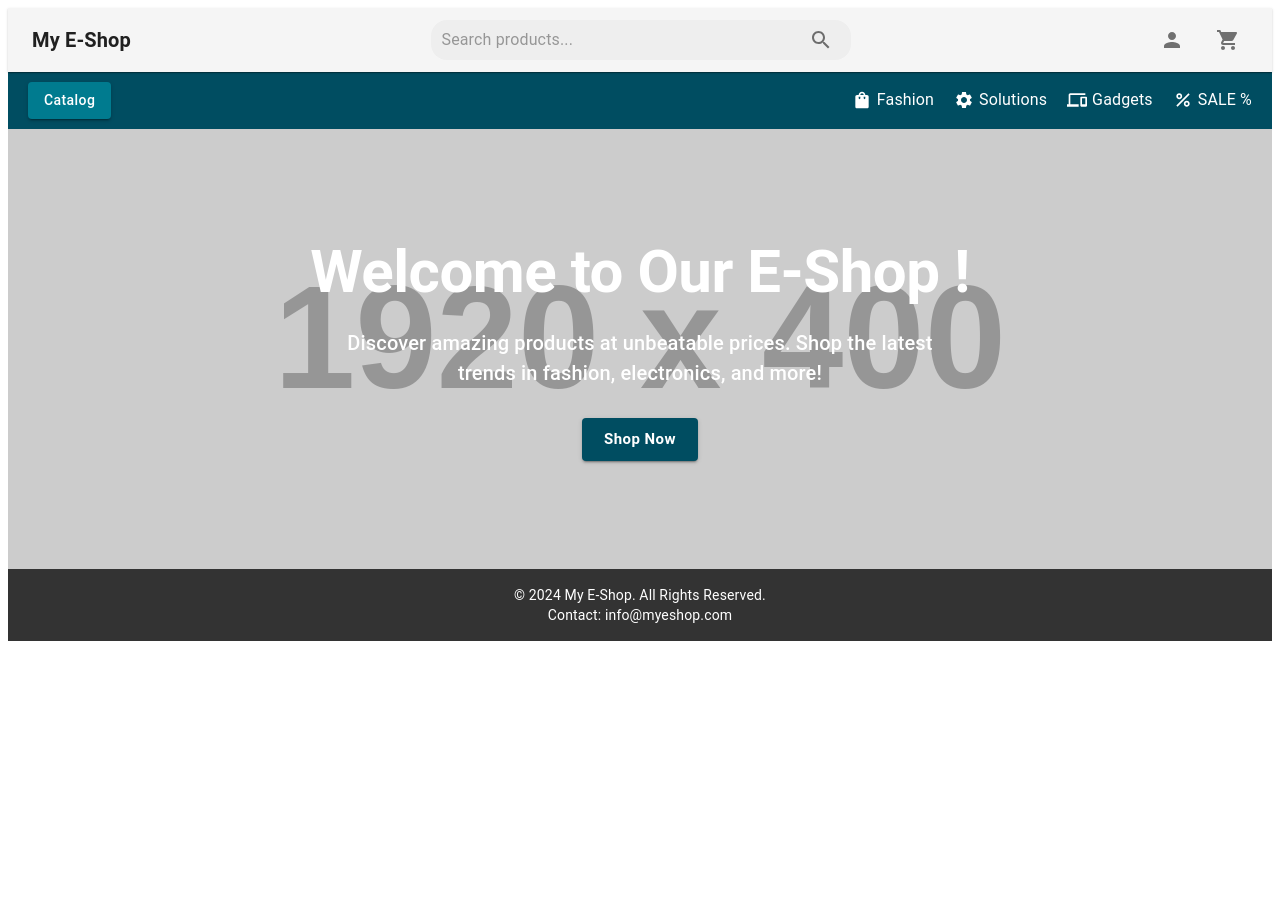
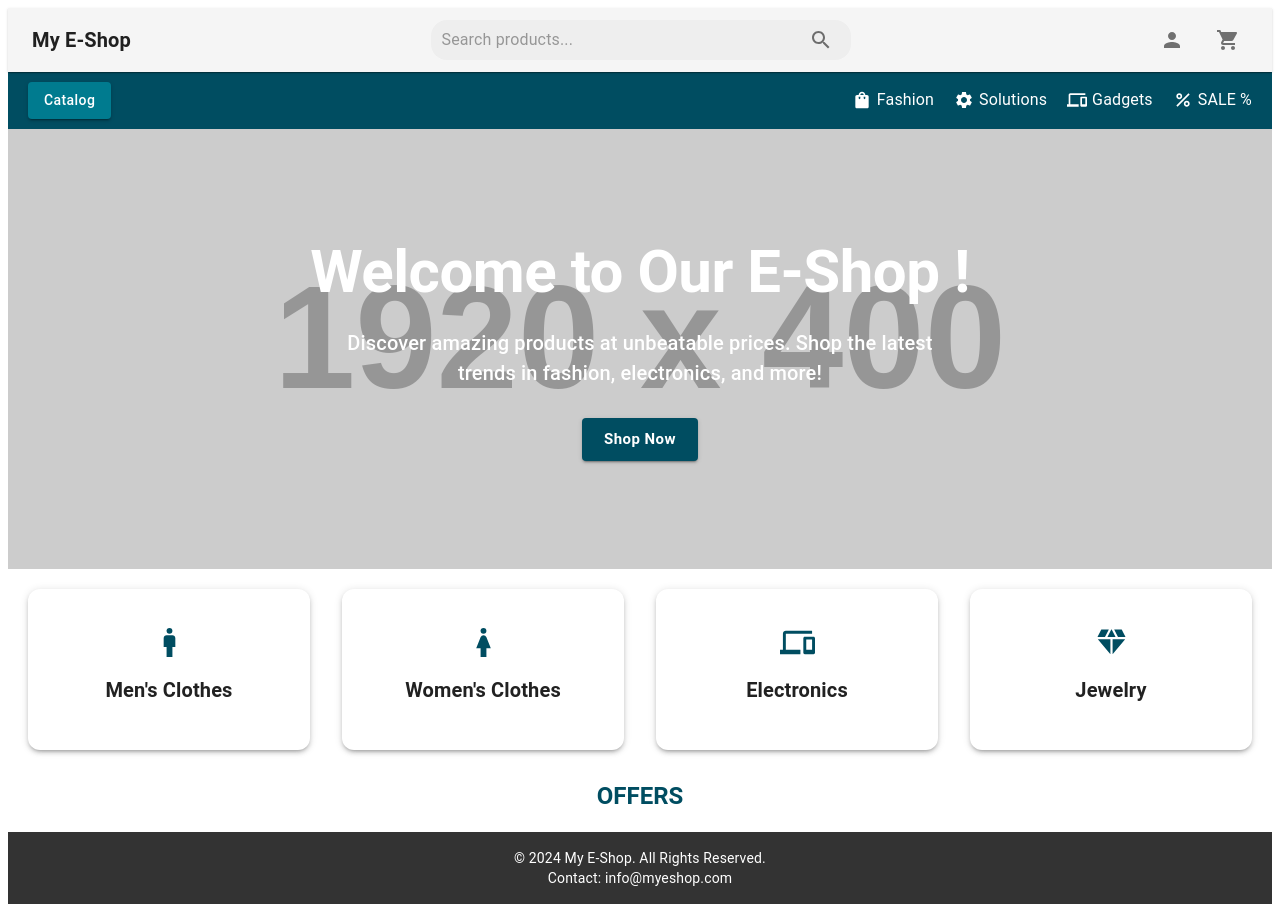
Before and after one commit to shpokas-io/e-shop-web, a React (Vite) app: page / in a window 1280 px wide. Before the commit the page ends 800 px from the top, so only its background shows below. Built offline with nearby package versions, Linux system fonts and the light colour scheme.

Commit message:
feat(CategorySection): implement larger categories for desktop view

```diff
--- a/src/Pages/HomePage.tsx
+++ b/src/Pages/HomePage.tsx
@@ -3,10 +3,11 @@ import Header from "../components/Header/Header";
 import DesktopNav from "../components/DesktopNav/DesktopNav";
 import { useTheme } from "@mui/material/styles";
 import useMediaQuery from "@mui/material/useMediaQuery";
-import CategorySectionMobile from "../components/CategorySection/CategorySectionMobile";
+import CategorySectionMobile from "../components/CategorySection/CategorySection";
 import ProductCarousel from "../components/ProductCarousel/ProductCarousel";
 import Footer from "../components/Footer/Footer";
 import HeroSection from "../components/HeroSection/HeroSection";
+import CategorySection from "../components/CategorySection/CategorySection";
 
 const HomePage: React.FC = () => {
   const theme = useTheme();
@@ -20,6 +21,7 @@ const HomePage: React.FC = () => {
         <>
           <DesktopNav />
           <HeroSection />
+          <CategorySection />
         </>
       )}
       {isTabletOrMobile && (
--- a/src/components/CategorySection/CategorySectionMobile.tsx
+++ b/src/components/CategorySection/CategorySection.tsx
@@ -18,27 +18,41 @@ const categories = [
   { id: 4, icon: <DiamondIcon fontSize="large" />, label: "Jewelry" },
 ];
 
-const CategorySectionMobile: React.FC = () => {
+const CategorySection: React.FC = () => {
   const theme = useTheme();
+  const isDesktop = useMediaQuery(theme.breakpoints.up("md"));
   const isTabletOrMobile = useMediaQuery(theme.breakpoints.down("md"));
 
-  if (!isTabletOrMobile) return null;
   return (
     <Box sx={{ padding: "20px" }}>
-      <Grid container spacing={2}>
+      <Grid
+        container
+        spacing={isDesktop ? 4 : 2}
+        sx={{ justifyContent: "center" }}
+      >
         {categories.map((category) => (
-          <Grid item xs={6} key={category.id}>
+          <Grid item xs={isTabletOrMobile ? 6 : 3} key={category.id}>
             <Card
               sx={{
                 textAlign: "center",
                 borderRadius: "12px",
-                boxShadow: 2,
-                padding: "10px",
+                boxShadow: 3,
+                padding: isDesktop ? "20px" : "10px",
+                transition: "transform 0.3s",
+                "&:hover": {
+                  transform: "scale(1.05)",
+                },
               }}
             >
               <CardContent>
-                {category.icon}
-                <Typography variant="body1" sx={{ marginTop: "10px" }}>
+                {React.cloneElement(category.icon, {
+                  fontSize: isDesktop ? "large" : "medium",
+                  style: { color: "#004d61" },
+                })}
+                <Typography
+                  variant={isDesktop ? "h6" : "body1"}
+                  sx={{ marginTop: "10px", fontWeight: "bold" }}
+                >
                   {category.label}
                 </Typography>
               </CardContent>
@@ -47,11 +61,12 @@ const CategorySectionMobile: React.FC = () => {
         ))}
       </Grid>
       <Typography
-        variant="h6"
+        variant="h5"
         sx={{
-          marginTop: "20px",
+          marginTop: "30px",
           textAlign: "center",
           fontWeight: "bold",
+          color: "#004d61",
         }}
       >
         OFFERS
@@ -60,4 +75,4 @@ const CategorySectionMobile: React.FC = () => {
   );
 };
 
-export default CategorySectionMobile;
+export default CategorySection;
```
